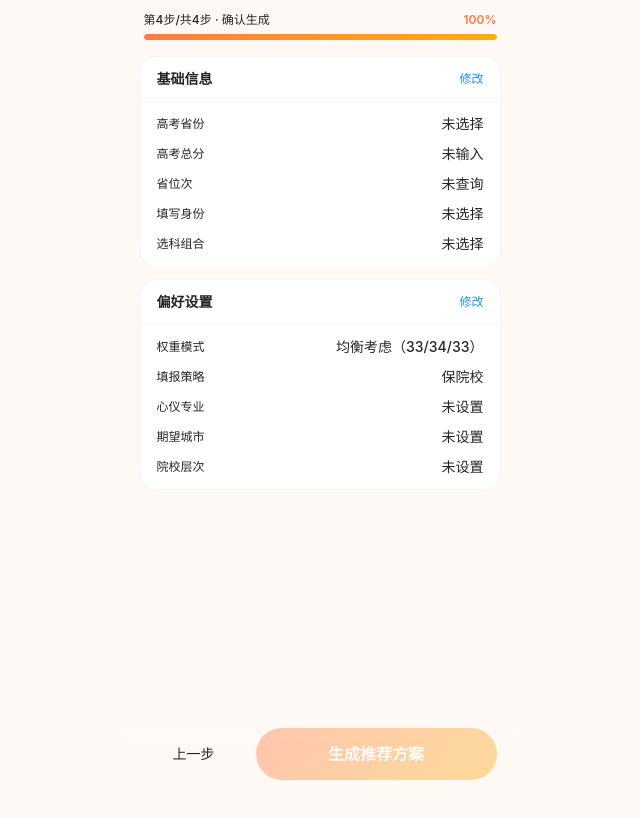
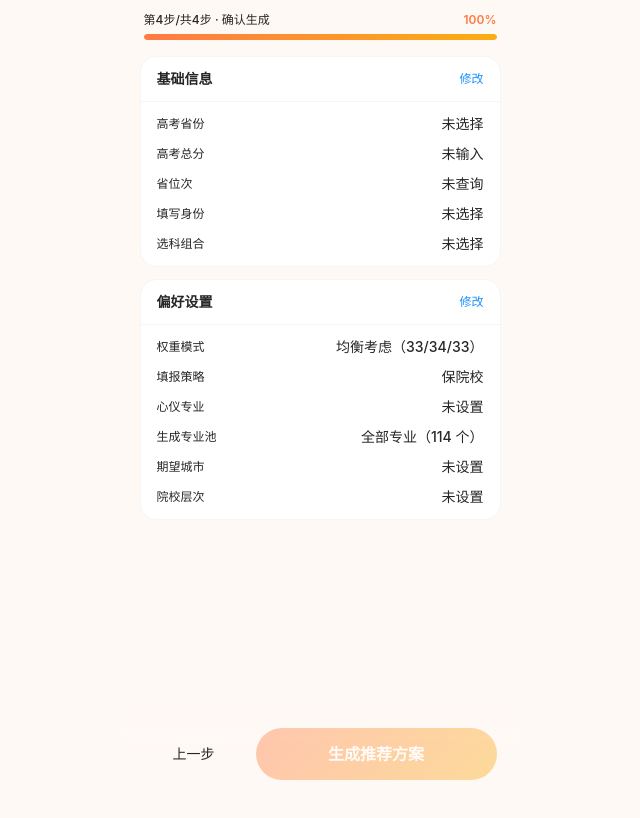
Before and after one commit to 17777805937a-droid/gaokao-zhiyuan-app, a React (Vite) app: page /wizard/step4 in a window 1280 px wide. Shown: the top 818 px of the page, without its empty margins (320-960 px from the left). Built offline with nearby package versions, Linux system fonts and the light colour scheme.

Commit message:
fix: 偏好变更可见反馈 — Step4显示专业池范围 + Results页偏好变更提示重新生成

```diff
--- a/src/pages/ResultsPage.tsx
+++ b/src/pages/ResultsPage.tsx
@@ -2,7 +2,7 @@
  * 推荐结果页 — 四档 Tab 切换 + 推荐列表 + 权重摘要
  */
 
-import { useEffect, useRef } from 'react';
+import { useEffect, useMemo, useRef } from 'react';
 import { useNavigate } from 'react-router-dom';
 import { motion, AnimatePresence } from 'framer-motion';
 import { toast } from 'sonner';
@@ -37,11 +37,27 @@ export default function ResultsPage() {
   const setActiveTier = useRecommendationStore((s) => s.setActiveTier);
   const getActiveRecommendations = useRecommendationStore((s) => s.getActiveRecommendations);
 
-  // —— 表单 Store（权重信息） ——
+  // —— 表单 Store（权重信息 + 偏好） ——
   const weightMode = useFormStore((s) => s.weightMode);
   const schoolWeight = useFormStore((s) => s.schoolWeight);
   const majorWeight = useFormStore((s) => s.majorWeight);
   const cityWeight = useFormStore((s) => s.cityWeight);
+  const preferredMajors = useFormStore((s) => s.preferredMajors);
+  const preferredCities = useFormStore((s) => s.preferredCities);
+  const preferredLevels = useFormStore((s) => s.preferredLevels);
+
+  // 检测「偏好已变更但结果页仍是旧生成」→ 提示用户重新生成
+  const lastGeneratedPrefs = useRecommendationStore((s) => s.lastGeneratedPrefs);
+  const prefsChanged = useMemo(() => {
+    if (!lastGeneratedPrefs) return false;
+    const eq = (a: string[], b: string[]) =>
+      a.length === b.length && a.every((x, i) => x === b[i]);
+    return (
+      !eq(lastGeneratedPrefs.preferredMajors, preferredMajors) ||
+      !eq(lastGeneratedPrefs.preferredCities, preferredCities) ||
+      !eq(lastGeneratedPrefs.preferredLevels, preferredLevels)
+    );
+  }, [lastGeneratedPrefs, preferredMajors, preferredCities, preferredLevels]);
 
   // 构建四档 Tab 信息
   const tiers: TierInfo[] = TIER_CONFIGS.map((t) => {
@@ -89,6 +105,21 @@ export default function ResultsPage() {
       <div className="sticky top-0 z-10 bg-[var(--color-bg)]">
         <NavBar title="推荐结果" showBack onBack={() => navigate('/')} />
       </div>
+
+      {/* 偏好已变更提示（改了偏好但结果页仍是旧生成时） */}
+      {prefsChanged && (
+        <div className="px-4 mt-3">
+          <div
+            className="flex items-center gap-2 rounded-2xl px-4 py-3 text-sm"
+            style={{ background: 'rgba(245,158,11,0.12)', border: '1px solid rgba(245,158,11,0.4)', color: '#b45309' }}
+          >
+            <span>⚠️</span>
+            <span>
+              您的偏好已变更，当前结果仍为旧方案。请点击底部「重新生成」以应用新偏好。
+            </span>
+          </div>
+        </div>
+      )}
 
       {/* 权重摘要条 */}
       <div className="px-4">
--- a/src/pages/Step4Confirm.tsx
+++ b/src/pages/Step4Confirm.tsx
@@ -19,7 +19,7 @@ import {
   getVolunteerUnitDesc,
 } from '@/utils/provinceConfig';
 import { formatSubjects, formatWeights } from '@/utils/format';
-import { WEIGHT_TEMPLATES } from '@/config/constants';
+import { WEIGHT_TEMPLATES, COMMON_MAJORS } from '@/config/constants';
 import type { StrategyMode, FillerRole } from '@/types/form';
 
 /** 策略模式显示名称映射 */
@@ -182,6 +182,14 @@ export default function Step4Confirm() {
               value={preferredMajors.length > 0 ? preferredMajors.join('、') : '未设置'}
             />
             <SummaryRow
+              label="生成专业池"
+              value={
+                preferredMajors.length > 0
+                  ? `仅 ${preferredMajors.length} 个偏好专业`
+                  : `全部专业（${COMMON_MAJORS.length} 个）`
+              }
+            />
+            <SummaryRow
               label="期望城市"
               value={preferredCities.length > 0 ? preferredCities.join('、') : '未设置'}
             />
--- a/src/store/recommendationStore.ts
+++ b/src/store/recommendationStore.ts
@@ -6,12 +6,20 @@ import { create } from 'zustand';
 import type { TierRecommendations, Tier, Recommendation, RecommendationRequest } from '@/types/recommendation';
 import { getRecommendationsWithRetry } from '@/data/dynamic';
 
+interface GeneratedPrefs {
+  preferredMajors: string[];
+  preferredCities: string[];
+  preferredLevels: string[];
+}
+
 interface RecommendationState {
   recommendations: TierRecommendations;
   activeTier: Tier;
   totalCount: number;
   generating: boolean;
   generatedAt: string | null;
+  /** 上次生成时使用的偏好快照，用于检测「偏好已变更需重新生成」 */
+  lastGeneratedPrefs: GeneratedPrefs | null;
 
   setRecommendations: (data: TierRecommendations) => void;
   setActiveTier: (tier: Tier) => void;
@@ -33,6 +41,7 @@ export const useRecommendationStore = create<RecommendationState>()((set, get) =
   totalCount: 0,
   generating: false,
   generatedAt: null,
+  lastGeneratedPrefs: null,
 
   setRecommendations: (data) => {
     const totalCount = data.rush.length + data.stable.length + data.preserve.length + data.cushion.length;
@@ -51,6 +60,11 @@ export const useRecommendationStore = create<RecommendationState>()((set, get) =
       totalCount,
       generating: false,
       generatedAt: new Date().toISOString(),
+      lastGeneratedPrefs: {
+        preferredMajors: req.preferredMajors ?? [],
+        preferredCities: req.preferredCities ?? [],
+        preferredLevels: req.preferredLevels ?? [],
+      },
     });
   },
 
```
